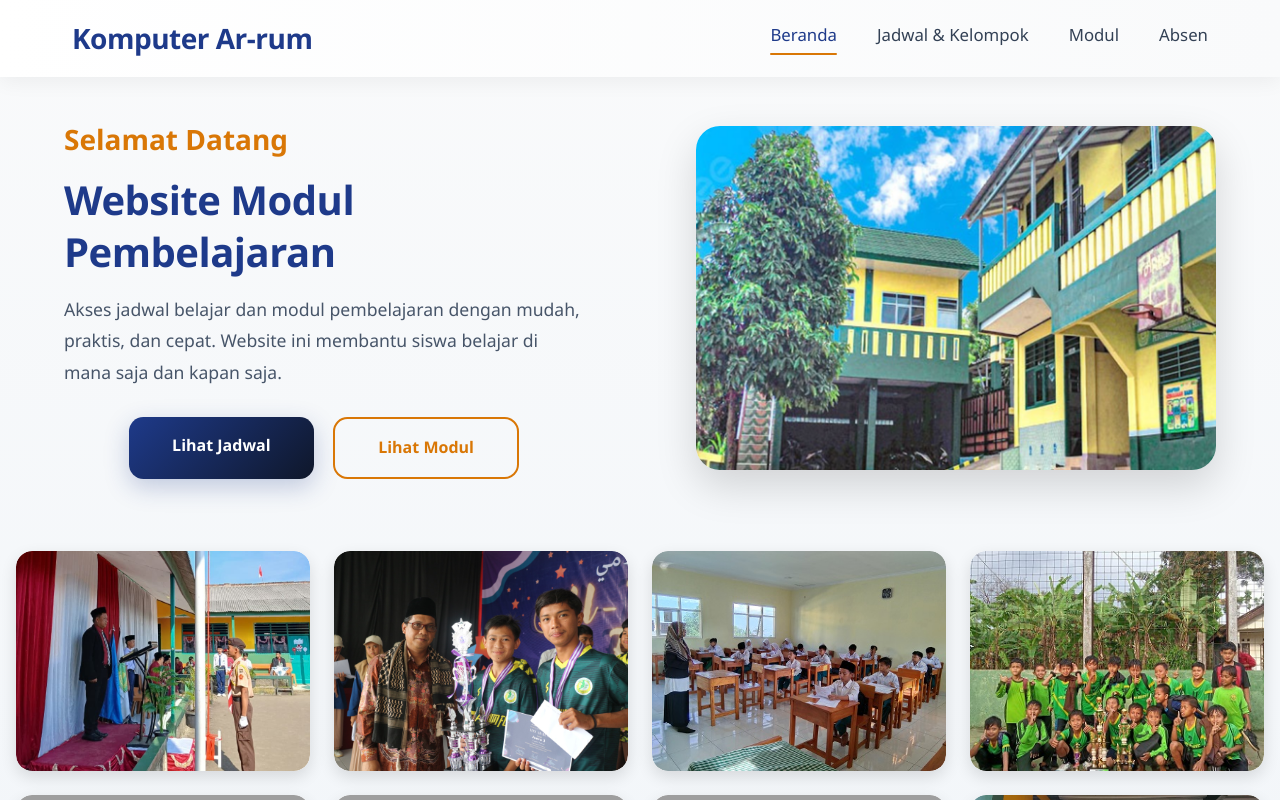
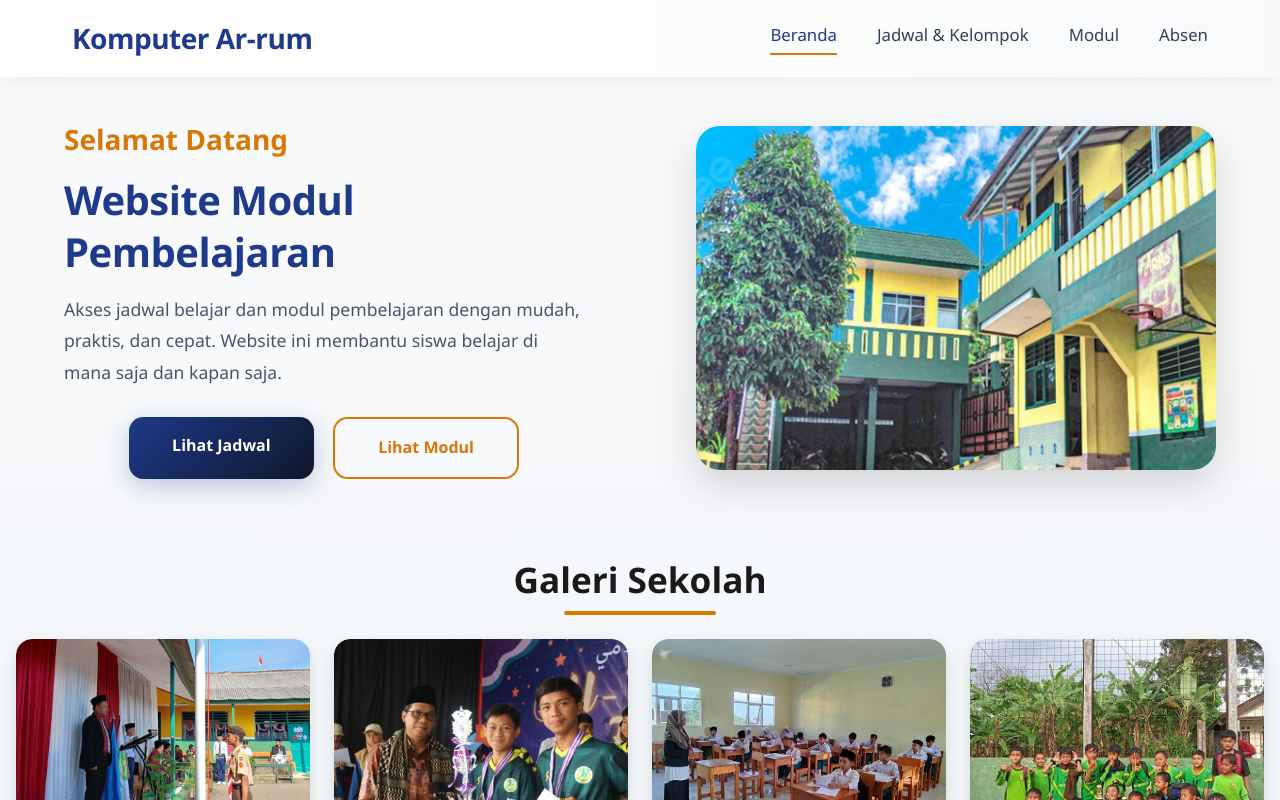
Before and after one commit to syahrulweb/ITCLUB-WP, a React (Vite) app: page / in a window 1280 px wide. Shown: the top 800 px of the page. Built offline with nearby package versions, Linux system fonts and the light colour scheme; grey boxes are pictures that could not be loaded.

Commit message:
update project

```diff
--- a/src/components/Berita/Berita.jsx
+++ b/src/components/Berita/Berita.jsx
@@ -1,10 +1,10 @@
 import React from "react";
 import styles from "./Berita.module.css";
-
 
 const Berita = ({ beritaData }) => {
   return (
     <div className={styles.container}>
+      <h1 className={styles.title}>Galeri Sekolah</h1>
       <div className={styles.grid}>
         {beritaData.map((item) => (
           <div className={styles.card} key={item.id}>
--- a/src/components/Berita/Berita.module.css
+++ b/src/components/Berita/Berita.module.css
@@ -1,8 +1,30 @@
 /* Container utama */
-
 .container {
   margin: 2rem 0;
   padding: 0 1rem;
+  text-align: center;
+}
+
+/* Judul */
+.title {
+  font-size: 2.2rem;
+  font-weight: 700;
+  margin-bottom: 2rem;
+  color: #1a1a1a;
+  position: relative;
+  display: inline-block;
+}
+
+.title::after {
+  content: "";
+  position: absolute;
+  bottom: -8px;
+  left: 50%;
+  transform: translateX(-50%);
+  width: 60%;
+  height: 4px;
+  border-radius: 2px;
+  background: linear-gradient(90deg, #d97706, #d97706);
 }
 
 /* Grid layout */
```
